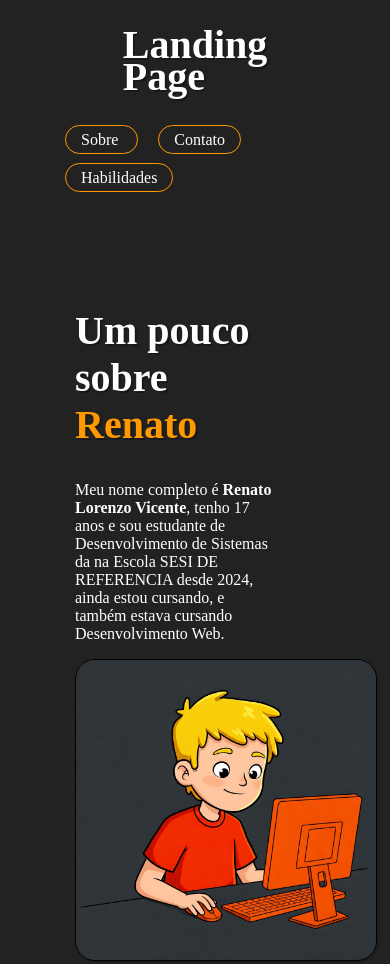
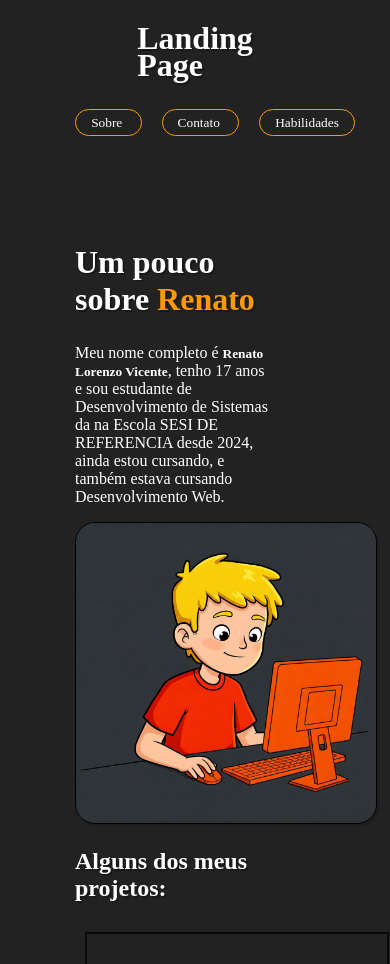
Before and after one commit to Renatolv1234/Landing-page-Completa, a plain HTML site: page index.html in a window 390 px wide. Shown: the top 964 px of the page. Drawn offline with Linux system fonts and the light colour scheme; grey boxes are pictures that could not be loaded.

Commit message:
Modificando...

```diff
--- a/estilos/media.css
+++ b/estilos/media.css
@@ -14,9 +14,19 @@
         display: flex;
         flex-direction: column;
     }
+    h1{
+        font-size: 2em;
+    }
+    h2{
+        font-size: 1.5em;
+    }
+
     #image{
         display: none;
 
+    }
+    a{
+        font-size: smaller;
     }
     .proj{
         display: none;
```
